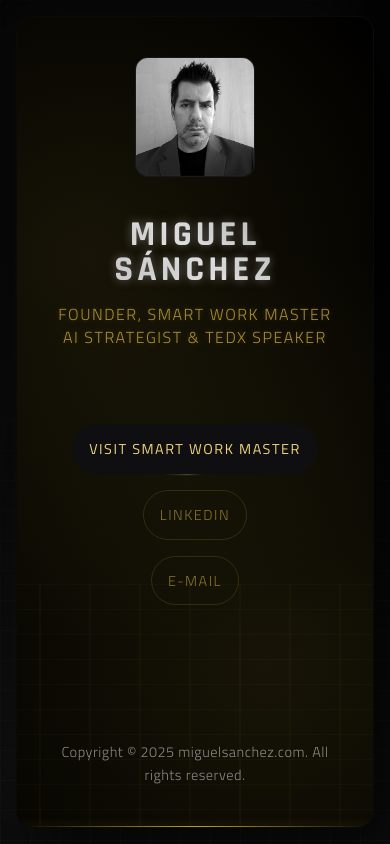
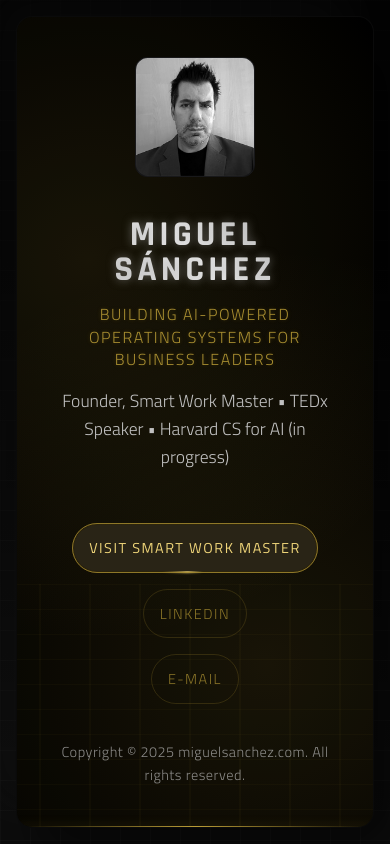
Before and after one commit to miguel-sanchez/miguel-sanchez, a plain HTML site: page index.html in a window 390 px wide. Drawn offline with Linux system fonts and the light colour scheme.

Commit message:
Update index.html

```diff
--- a/index.html
+++ b/index.html
@@ -3,28 +3,41 @@
 
 <head>
   <meta charset="UTF-8">
-  <meta name="viewport" content="width=device-width,initial-scale=1">
+  <meta name="viewport" content="width=device-width, initial-scale=1.0">
   <meta http-equiv="X-UA-Compatible" content="ie=edge">
   <meta name="robots" content="max-snippet:-1, max-image-preview:large, max-video-preview:-1">
+  <meta name="theme-color" content="#0d0d0d">
+  <link rel="canonical" href="https://miguelsanchez.com">
 
-  <title>Miguel Sánchez | Founder, Smart Work Master & AI Strategist</title>
+  <!-- SEO & Social Sharing: Aligned with the new strategy -->
+  <title>Miguel Sánchez | AI-Powered Operating Systems for Business Leaders</title>
   <meta name="description"
-    content="Personal website of Miguel Sánchez. Founder of Smart Work Master, AI Strategist, and TEDx Speaker.">
-
+    content="Miguel Sánchez helps business leaders build AI-Powered Operating Systems to eliminate operational chaos and automate repetitive work.">
   <meta property="og:site_name" content="Miguel Sánchez">
-  <meta property="og:title" content="Miguel Sánchez | Founder, Smart Work Master & AI Strategist">
+  <meta property="og:title" content="Miguel Sánchez | AI-Powered Operating Systems for Business Leaders">
   <meta property="og:description"
-    content="Personal website of Miguel Sánchez. Founder of Smart Work Master, AI Strategist, and TEDx Speaker.">
+    content="Helping business leaders implement AI-Powered Operating Systems to eliminate operational chaos, automate repetitive work, and free up their teams.">
   <meta property="og:locale" content="en_US">
   <meta property="og:type" content="website">
   <meta property="og:image" content="https://miguelsanchez.com/img/miguel-sanchez-opengraph.png">
-  <link rel="icon" href="/favicon.ico">
-  <link rel="icon" href="/favicon.svg" type="image/svg+xml" sizes="any">
+  <meta property="og:image:alt" content="Miguel Sánchez - AI Strategy Expert and Business Leader">
+  <meta property="og:image:width" content="1200">
+  <meta property="og:image:height" content="630">
+  <meta property="og:url" content="https://miguelsanchez.com">
+  <meta name="twitter:card" content="summary_large_image">
+  <meta name="twitter:title" content="Miguel Sánchez | AI-Powered Operating Systems for Business Leaders">
+  <meta name="twitter:description"
+    content="Helping business leaders implement AI-Powered Operating Systems to eliminate operational chaos, automate repetitive work, and free up their teams.">
+  <meta name="twitter:image" content="https://miguelsanchez.com/img/miguel-sanchez-opengraph.png">
+
+  <!-- Favicons & Manifest -->
+  <link rel="icon" href="/favicon.ico" sizes="any">
+  <link rel="icon" href="/favicon.svg" type="image/svg+xml">
   <link rel="apple-touch-icon" href="/favicon-apple.png">
   <link rel="manifest" href="/manifest.webmanifest">
 
   <style>
-    @import url('https://fonts.googleapis.com/css2?family=Titillium+Web:wght@300;400;700&family=Rajdhani:wght@300;400;700&display=swap');
+    @import url('https://fonts.googleapis.com/css2?family=Titillium+Web:wght@300;400;700&family=Rajdhani:wght@300;400;700&display=swap') layer(fonts);
 
     @property --gradient-angle {
       syntax: "<angle>";
@@ -46,10 +59,18 @@
       --shadow-container: 25px 25px 50px rgba(0, 0, 0, 0.5), -25px -25px 50px rgba(30, 30, 30, 0.2);
       --shadow-logo: 0px 10px 10px -5px var(--color-shadow-dark), -8px -8px 16px var(--color-shadow-light);
       --transition-slow: 0.6s cubic-bezier(0.4, 0, 0.2, 1);
+      --transition-fast: 0.3s cubic-bezier(0.4, 0, 0.2, 1);
       --spacing-sm: 1rem;
       --spacing-md: 1.5rem;
       --spacing-lg: 2.5rem;
       --spacing-xl: 3rem;
+      --border-radius-button: 100px;
+      --border-radius-container: 16px;
+      --font-size-body: 1.1rem;
+      --font-size-button: 1rem;
+      --font-weight-light: 300;
+      --font-weight-normal: 400;
+      --font-weight-bold: 700;
     }
 
     * {
@@ -67,7 +88,7 @@
       -webkit-font-smoothing: antialiased;
       -moz-osx-font-smoothing: grayscale;
       line-height: 1.6;
-      font-weight: 300;
+      font-weight: var(--font-weight-light);
       background-image:
         linear-gradient(to bottom, rgba(0, 0, 0, 0.7) 30%, transparent),
         linear-gradient(rgba(40, 40, 40, 0.2) 1px, transparent 1px),
@@ -88,7 +109,7 @@
       position: relative;
       background: #000;
       z-index: 1;
-      border-radius: 16px;
+      border-radius: var(--border-radius-container);
       overflow: hidden;
       box-shadow: var(--shadow-container);
       border: 1px solid rgba(100, 100, 100, 0.1);
@@ -136,6 +157,13 @@
       z-index: -1;
     }
 
+    .profile-header {
+      display: flex;
+      flex-direction: column;
+      align-items: center;
+      width: 100%;
+    }
+
     .profile-photo {
       width: 140px;
       height: 140px;
@@ -158,13 +186,28 @@
     }
 
     h1 {
+      font-family: 'Titillium Web', sans-serif;
+      font-size: 1.7rem;
+      font-weight: var(--font-weight-light);
+      color: var(--color-primary);
+      text-align: center;
+      margin: 0 0 1rem 0;
+      opacity: 0.9;
+      text-shadow: 0 0 5px rgba(185, 156, 54, 0.3);
+      position: relative;
+      text-transform: uppercase;
+      letter-spacing: 0.1em;
+      line-height: 1.4;
+    }
+
+    h2 {
       font-family: 'Rajdhani', sans-serif;
       background: var(--gradient-primary);
       -webkit-background-clip: text;
       background-clip: text;
       color: transparent;
       font-size: 3.8rem;
-      font-weight: 700;
+      font-weight: var(--font-weight-bold);
       text-align: center;
       margin: var(--spacing-lg) 0 var(--spacing-sm) 0;
       text-shadow: 0 0 10px rgba(180, 180, 180, 0.5);
@@ -173,22 +216,15 @@
       letter-spacing: 0.15em;
     }
 
-    h2 {
-      font-family: 'Titillium Web', sans-serif;
-      font-size: 1.5rem;
-      font-weight: 300;
-      color: var(--color-primary);
+    p {
+      font-size: var(--font-size-body);
+      font-weight: var(--font-weight-light);
+      color: var(--color-text-secondary);
       text-align: center;
-      margin: 0 0 var(--spacing-xl) 0;
-      opacity: 0.9;
-      text-shadow: 0 0 5px rgba(185, 156, 54, 0.3);
-      position: relative;
-      text-transform: uppercase;
-      letter-spacing: 0.1em;
-      line-height: 1.4;
+      margin: 0 0 1rem 0;
     }
 
-    ul {
+    .cta-nav ul {
       list-style: none;
       display: flex;
       flex-wrap: wrap;
@@ -199,35 +235,44 @@
       z-index: 5;
     }
 
-    a {
+    /* --- START: VERIFIED & FINAL BUTTON CODE BLOCK --- */
+
+    .cta-nav a {
       color: rgba(185, 156, 54, 0.7);
       text-decoration: none;
       padding: 0.8rem 2rem;
-      border-radius: 100px;
-      font-size: 1rem;
+      border-radius: var(--border-radius-button);
+      font-size: var(--font-size-button);
       letter-spacing: 2px;
       transition: all 0.4s cubic-bezier(0.4, 0, 0.2, 1);
       background: transparent;
       border: 1px solid rgba(185, 156, 54, 0.2);
       position: relative;
       text-transform: uppercase;
-      font-weight: 300;
+      font-weight: var(--font-weight-light);
     }
 
-    a:hover {
+    .cta-nav a:hover,
+    .cta-nav a:focus-visible {
       color: var(--color-primary-light);
       border-color: rgba(185, 156, 54, 0.7);
       background: rgba(185, 156, 54, 0.15);
       transform: scale(1.03);
       box-shadow: 0 0 15px 3px rgba(185, 156, 54, 0.4), inset 0 0 10px 2px rgba(185, 156, 54, 0.2);
       text-shadow: 0 0 5px rgba(240, 214, 122, 0.5);
+      outline: 2px solid var(--color-primary-light);
+      outline-offset: 2px;
     }
 
-    .button-primary {
+    .cta-nav a:focus {
+      outline: none;
+    }
+
+    .cta-nav .button-primary {
       color: var(--color-primary-light);
       border-color: rgba(185, 156, 54, 0.7);
       background: rgba(185, 156, 54, 0.15);
-      font-weight: 400;
+      font-weight: var(--font-weight-normal);
       position: relative;
       z-index: 1;
     }
@@ -235,6 +280,8 @@
     .glow-effect {
       background: var(--color-container);
       border-color: transparent;
+      position: relative;
+      z-index: 1;
     }
 
     .glow-effect:hover {
@@ -246,9 +293,9 @@
     .glow-effect::before {
       content: '';
       position: absolute;
-      inset: -1.5px;
+      inset: -1px;
       border-radius: 100px;
-      z-index: -1;
+      z-index: -2;
       background: conic-gradient(from var(--gradient-angle),
           transparent 20%,
           var(--color-primary-light),
@@ -256,6 +303,15 @@
       animation: rotate-gleam 4s linear infinite;
       filter: blur(1px);
       opacity: 0.8;
+    }
+
+    .glow-effect::after {
+      content: '';
+      position: absolute;
+      inset: 1px;
+      border-radius: 100px;
+      z-index: -1;
+      background: var(--color-container);
     }
 
     @keyframes rotate-gleam {
@@ -268,13 +324,31 @@
       }
     }
 
+    /* Respect user's motion preferences */
+    @media (prefers-reduced-motion: reduce) {
+      .glow-effect::before {
+        animation: none;
+      }
+
+      .cta-nav a {
+        transition: none;
+      }
+
+      .cta-nav a:hover,
+      .cta-nav a:focus-visible {
+        transform: none;
+      }
+    }
+
+    /* --- END: VERIFIED & FINAL BUTTON CODE BLOCK --- */
+
     footer {
       margin-top: auto;
       padding-top: var(--spacing-xl);
       color: var(--color-text-secondary);
       font-size: 0.9rem;
       opacity: 0.7;
-      font-weight: 300;
+      font-weight: var(--font-weight-light);
       letter-spacing: 0.5px;
       text-align: center;
     }
@@ -285,15 +359,15 @@
       }
 
       h1 {
+        font-size: 1.2rem;
+        letter-spacing: 2px;
+        margin: 0 0 1rem 0;
+      }
+
+      h2 {
         font-size: 2.8rem;
         letter-spacing: 5px;
         margin: 2.5rem 0 var(--spacing-sm) 0;
-      }
-
-      h2 {
-        font-size: 1.2rem;
-        letter-spacing: 2px;
-        margin: 0 0 2.5rem 0;
       }
 
       .profile-photo {
@@ -301,14 +375,13 @@
         height: 120px;
       }
 
-      ul {
+      .cta-nav ul {
         flex-direction: column;
         align-items: center;
-        /* SOLUCIÓN DEFINITIVA: Se usa un gap generoso y consistente para tablets */
         gap: var(--spacing-lg);
       }
 
-      a {
+      .cta-nav a {
         width: 100%;
         max-width: 320px;
         text-align: center;
@@ -325,16 +398,16 @@
       }
 
       h1 {
+        font-size: 1rem;
+        letter-spacing: 1.5px;
+      }
+
+      h2 {
         font-size: 2.2rem;
         letter-spacing: 4px;
       }
 
-      h2 {
-        font-size: 1rem;
-        letter-spacing: 1.5px;
-      }
-
-      a {
+      .cta-nav a {
         padding: 0.8rem 1rem;
         font-size: 0.9rem;
         letter-spacing: 1.5px;
@@ -345,31 +418,44 @@
 </head>
 
 <body>
-  <div class="container">
+  <main class="container">
     <div class="grid-floor"></div>
 
-    <div class="profile-photo">
-      <img src="img/miguelsanchez-profile.jpg" alt="Photo of Miguel Sánchez" class="profile-photo-img" />
-    </div>
+    <header class="profile-header">
+      <div class="profile-photo">
+        <img src="img/miguelsanchez-profile.jpg" alt="Miguel Sánchez, AI strategist and founder of Smart Work Master"
+          class="profile-photo-img" width="140" height="140" loading="eager" decoding="sync" />
+      </div>
 
-    <h1>Miguel Sánchez</h1>
+      <!-- Unmodified HTML Structure -->
+      <h2>Miguel Sánchez</h2>
+      <h1>Building AI-Powered Operating Systems for Business Leaders</h1>
+      <p>Founder, Smart Work Master • TEDx Speaker • Harvard CS for AI (in progress)</p>
+    </header>
 
-    <h2>Founder, Smart Work Master<br>AI Strategist &amp; TEDx Speaker</h2>
+    <nav class="cta-nav" aria-label="Contact and social links">
+      <ul>
+        <!-- Corrected class structure for buttons -->
+        <li><a href="https://www.smartworkmaster.com" target="_blank" rel="noopener noreferrer"
+            class="button-primary glow-effect">Visit Smart Work Master</a></li>
+        <li><a href="https://linkedin.com/in/miguelsp" target="_blank" rel="noopener noreferrer">LinkedIn</a></li>
+        <li><a href="mailto:contact@miguelsanchez.com">e-Mail</a></li>
+      </ul>
+    </nav>
 
-    <ul>
-      <li><a href="https://www.smartworkmaster.com" target="_blank" class="button-primary glow-effect">Visit Smart Work
-          Master</a></li>
-      <li><a href="https://linkedin.com/in/miguelsp" target="_blank">LinkedIn</a></li>
-      <li><a href="mailto:contact@miguelsanchez.com">e-Mail</a></li>
-    </ul>
-
-    <footer>
+    <footer class="site-footer">
       Copyright © <span id="year"></span> miguelsanchez.com. All rights reserved.
     </footer>
-  </div>
+  </main>
 
   <script>
-    document.getElementById('year').textContent = new Date().getFullYear();
+    // Set current year in footer
+    document.addEventListener('DOMContentLoaded', () => {
+      const yearElement = document.getElementById('year');
+      if (yearElement) {
+        yearElement.textContent = new Date().getFullYear().toString();
+      }
+    });
   </script>
 </body>
 
```
